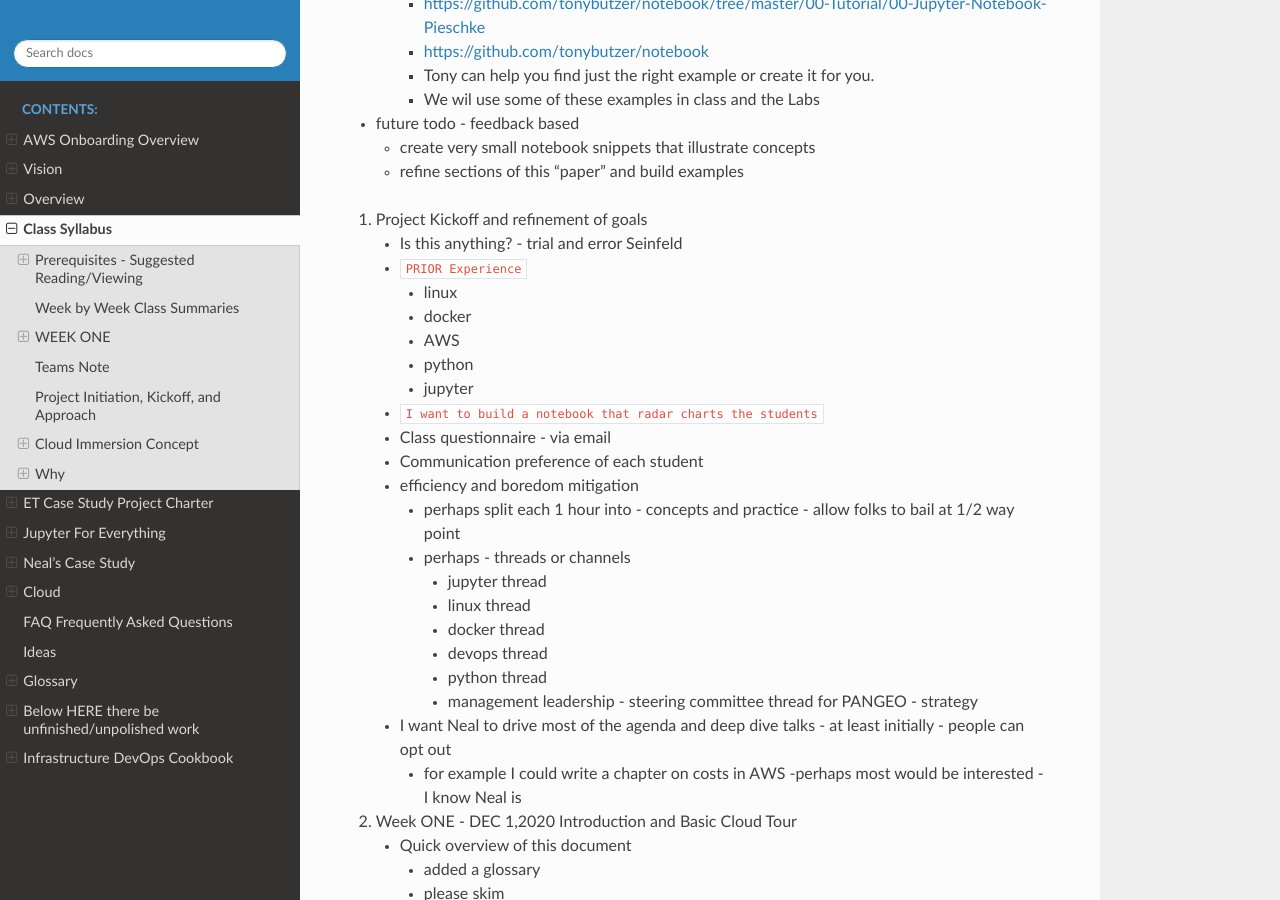
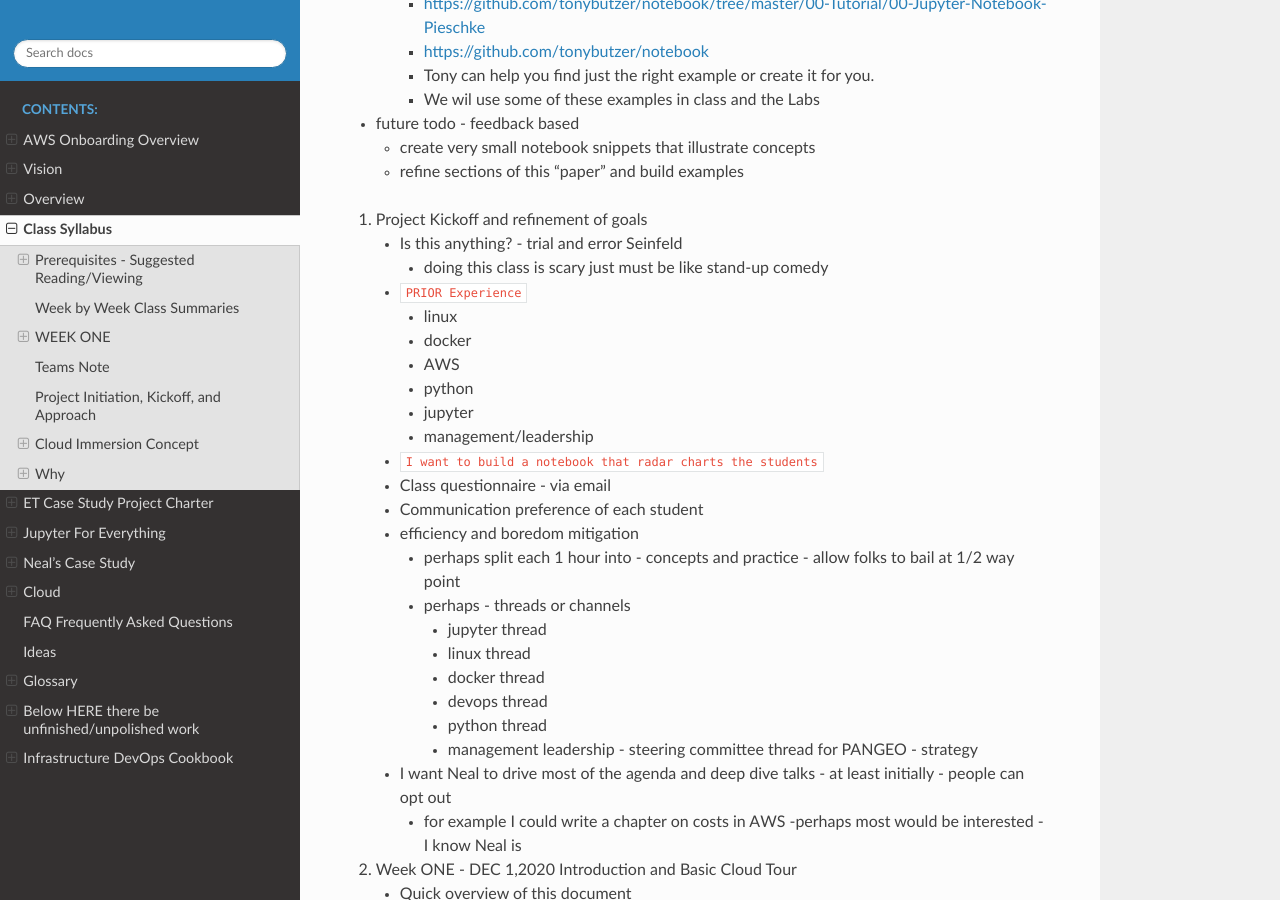
Before and after one commit to tonybutzer/harmony, a Sphinx documentation site: the page built from documentation/source/00weekbyweek.md, in a window 1280 px wide and 900 px high, scrolled down 1411 px. Built offline with Sphinx 7.4.7 and the Read the Docs theme 2.0.0, drawn with Linux system fonts in a browser that asks for light colours; pages that are not in the unit, such as notebooks, are missing from menus.

Commit message:
automatic git update from Makefile

```diff
--- a/documentation/source/00weekbyweek.md
+++ b/documentation/source/00weekbyweek.md
@@ -46,12 +46,14 @@
 	- refine sections of this "paper" and build examples
 1. Project Kickoff and refinement of goals
 	- Is this anything? - trial and error Seinfeld
+		- doing this class is scary just must be like stand-up comedy
 	- `PRIOR Experience`
 		- linux
 		- docker
 		- AWS
 		- python
 		- jupyter
+		- management/leadership
 	- `I want to build a notebook that radar charts the students`
 	- Class questionnaire - via email
 	- Communication preference of each student
```
